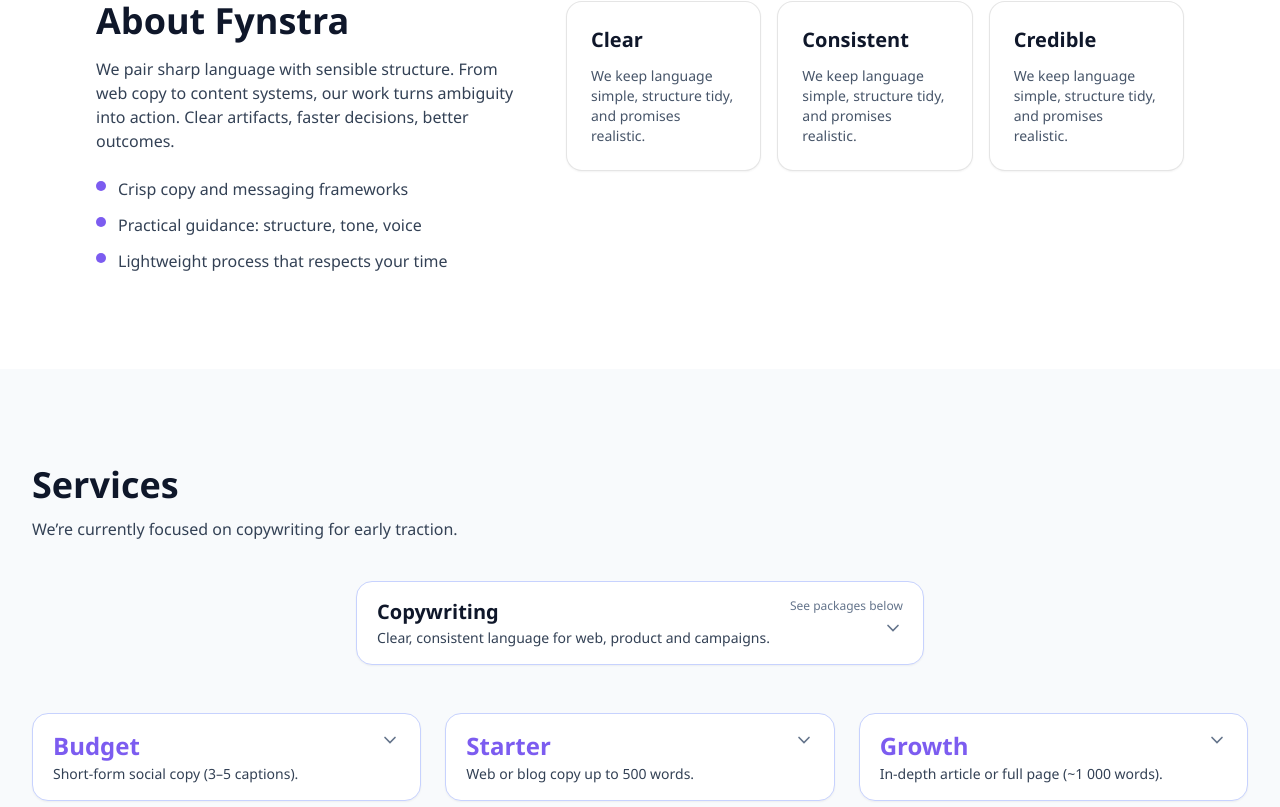
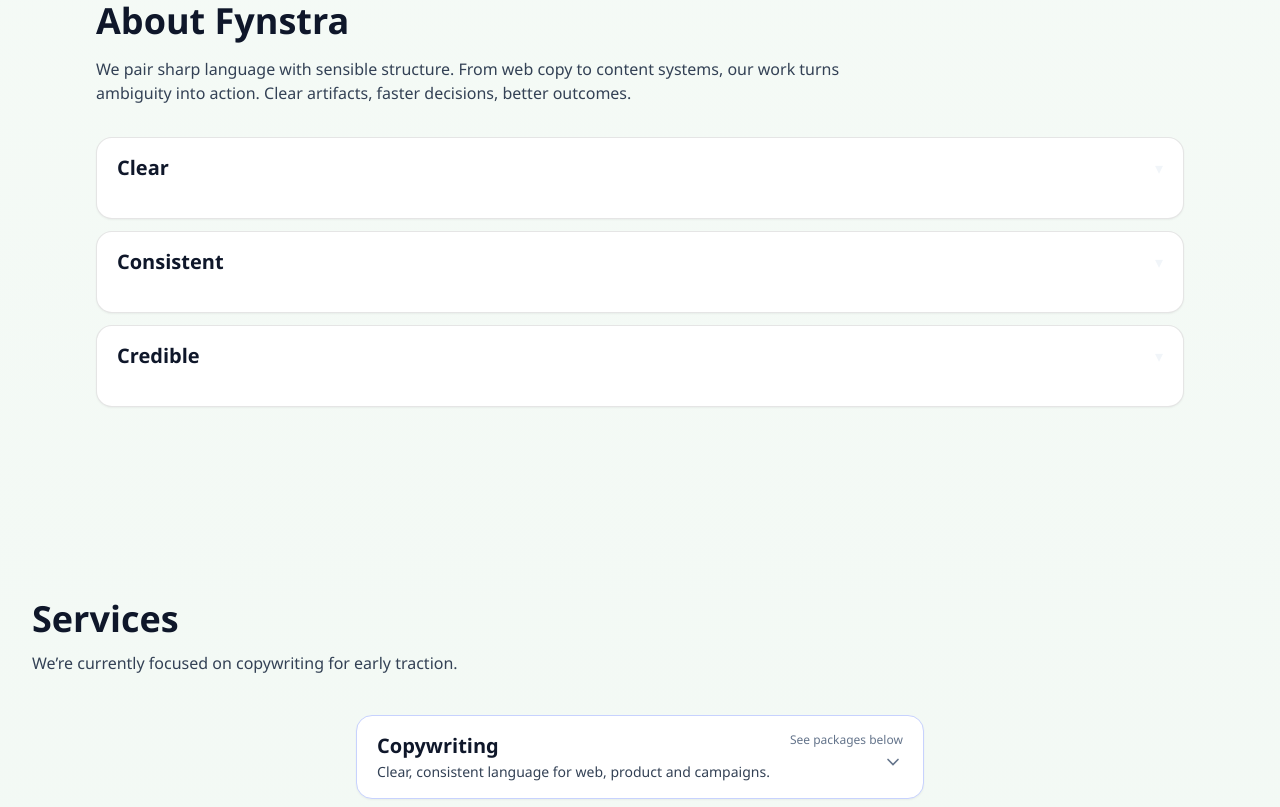
Before and after one commit to DavidGordonLang/fynstra-site, a React (Vite) app: page / in a window 1280 px wide. Shown: the part 933-1740 px from the top of the page. Built offline with nearby package versions, Linux system fonts and the light colour scheme.

Commit message:
Update App.tsx

```diff
--- a/src/App.tsx
+++ b/src/App.tsx
@@ -2,7 +2,12 @@
 
 /**
  * Fynstra — One-page marketing site (Copywriting-first)
- * Fix: Card collapse, dim fade-up, and blur fade-out start together.
+ * Updates:
+ * - Pale sage gradient background site-wide.
+ * - About: three linked dropdown rows; clicking any toggles all together.
+ * - Enquire buttons close overlay/cards first, then smooth-scroll to #contact.
+ * - Contact input text is fully dark; improved placeholders/caret.
+ * - Keeps your spotlight overlay + card grid behaviour/timing.
  */
 
 const brand = {
@@ -13,6 +18,8 @@
   ink: "#222222",
   subtext: "#555555",
   bg: "#FAFAFA",
+  sage1: "#F6FBF7", // pale sage
+  sage2: "#EEF6F1", // slightly deeper sage
 };
 
 const ANIM_MS = 420;
@@ -225,6 +232,95 @@
     return () => window.removeEventListener("scroll", onScroll);
   }, []);
 
+  /* ---------- Helpers ---------- */
+
+  const startCloseService = (idx: number) => {
+    setClosingService(idx);
+    setOpenService(null);
+    setTimeout(() => setClosingService(null), ANIM_MS);
+  };
+  const startClosePackage = (idx: number) => {
+    setClosingPackage(idx);
+    setOpenPackage(null);
+    setTimeout(() => setClosingPackage(null), ANIM_MS);
+  };
+
+  const closeAllWithOverlay = () => {
+    setOverlayPhase("closing");
+    if (openService !== null) startCloseService(openService);
+    if (openPackage !== null) startClosePackage(openPackage);
+    setTimeout(() => setOverlayPhase("idle"), ANIM_MS);
+  };
+
+  // Close + then smooth scroll to contact
+  const handleEnquireClick = () => {
+    // start close immediately
+    closeAllWithOverlay();
+    // allow state to flush, then scroll
+    requestAnimationFrame(() => {
+      const el = document.querySelector("#contact");
+      if (el) el.scrollIntoView({ behavior: "smooth", block: "start" });
+    });
+  };
+
+  /* ---------- Toggles ---------- */
+
+  const toggleService = (i: number | null) => {
+    if (i === null) {
+      if (openService !== null) closeAllWithOverlay();
+      return;
+    }
+    if (openPackage !== null) {
+      setClosingPackage(openPackage);
+      setTimeout(() => setClosingPackage(null), ANIM_MS);
+      setOpenPackage(null);
+    }
+    if (openService === null) {
+      setOverlayPhase("open");
+      setOpenService(i);
+    } else if (openService === i) {
+      closeAllWithOverlay();
+    } else {
+      const prev = openService;
+      setClosingService(prev);
+      setOpenService(null);
+      setTimeout(() => {
+        setClosingService(null);
+        setOpenService(i);
+      }, ANIM_MS);
+      if (overlayPhase === "idle") setOverlayPhase("open");
+    }
+  };
+
+  const togglePackage = (i: number | null) => {
+    if (i === null) {
+      if (openPackage !== null) closeAllWithOverlay();
+      return;
+    }
+    if (openService !== null) {
+      setClosingService(openService);
+      setTimeout(() => setClosingService(null), ANIM_MS);
+      setOpenService(null);
+    }
+    if (openPackage === null) {
+      setOverlayPhase("open");
+      setOpenPackage(i);
+    } else if (openPackage === i) {
+      closeAllWithOverlay();
+    } else {
+      const prev = openPackage;
+      setClosingPackage(prev);
+      setOpenPackage(null);
+      setTimeout(() => {
+        setClosingPackage(null);
+        setOpenPackage(i);
+      }, ANIM_MS);
+      if (overlayPhase === "idle") setOverlayPhase("open");
+    }
+  };
+
+  /* ---------- Data ---------- */
+
   // Services (copywriting only)
   const services: CardItem[] = [
     {
@@ -270,7 +366,9 @@
               </li>
             ))}
           </ul>
-          <a href="#contact" className="btn btn-pri">Enquire</a>
+          <button type="button" className="btn btn-pri" onClick={handleEnquireClick}>
+            Enquire
+          </button>
         </div>
       ),
     },
@@ -289,7 +387,9 @@
               </li>
             ))}
           </ul>
-          <a href="#contact" className="btn btn-pri">Enquire</a>
+          <button type="button" className="btn btn-pri" onClick={handleEnquireClick}>
+            Enquire
+          </button>
         </div>
       ),
     },
@@ -312,7 +412,9 @@
               </li>
             ))}
           </ul>
-          <a href="#contact" className="btn btn-pri">Enquire</a>
+          <button type="button" className="btn btn-pri" onClick={handleEnquireClick}>
+            Enquire
+          </button>
         </div>
       ),
     },
@@ -335,7 +437,9 @@
               </li>
             ))}
           </ul>
-          <a href="#contact" className="btn btn-pri">Enquire</a>
+          <button type="button" className="btn btn-pri" onClick={handleEnquireClick}>
+            Enquire
+          </button>
         </div>
       ),
     },
@@ -356,97 +460,22 @@
               )
             )}
           </ul>
-          <a href="#contact" className="btn btn-pri">Enquire</a>
+          <button type="button" className="btn btn-pri" onClick={handleEnquireClick}>
+            Enquire
+          </button>
         </div>
       ),
     },
   ];
 
-  /* ---------- Close helpers ---------- */
-
-  const startCloseService = (idx: number) => {
-    setClosingService(idx);
-    setOpenService(null);
-    // closing anim finishes after ANIM_MS
-    setTimeout(() => setClosingService(null), ANIM_MS);
-  };
-  const startClosePackage = (idx: number) => {
-    setClosingPackage(idx);
-    setOpenPackage(null);
-    setTimeout(() => setClosingPackage(null), ANIM_MS);
-  };
-
-  const closeAllWithOverlay = () => {
-    // Start overlay fade/blur-out NOW
-    setOverlayPhase("closing");
-    if (openService !== null) startCloseService(openService);
-    if (openPackage !== null) startClosePackage(openPackage);
-    // Unmount overlay after fade completes
-    setTimeout(() => setOverlayPhase("idle"), ANIM_MS);
-  };
-
-  /* ---------- Toggle handlers ---------- */
-
-  const toggleService = (i: number | null) => {
-    if (i === null) {
-      if (openService !== null) closeAllWithOverlay();
-      return;
-    }
-    // Switching from packages -> services: keep overlay 'open'
-    if (openPackage !== null) {
-      setClosingPackage(openPackage);
-      setTimeout(() => setClosingPackage(null), ANIM_MS);
-      setOpenPackage(null);
-    }
-    if (openService === null) {
-      setOverlayPhase("open");
-      setOpenService(i);
-    } else if (openService === i) {
-      closeAllWithOverlay();
-    } else {
-      // switch within services: keep overlay 'open'
-      const prev = openService;
-      setClosingService(prev);
-      setOpenService(null);
-      setTimeout(() => {
-        setClosingService(null);
-        setOpenService(i);
-      }, ANIM_MS);
-      if (overlayPhase === "idle") setOverlayPhase("open");
-    }
-  };
-
-  const togglePackage = (i: number | null) => {
-    if (i === null) {
-      if (openPackage !== null) closeAllWithOverlay();
-      return;
-    }
-    // Switching from services -> packages: keep overlay 'open'
-    if (openService !== null) {
-      setClosingService(openService);
-      setTimeout(() => setClosingService(null), ANIM_MS);
-      setOpenService(null);
-    }
-    if (openPackage === null) {
-      setOverlayPhase("open");
-      setOpenPackage(i);
-    } else if (openPackage === i) {
-      closeAllWithOverlay();
-    } else {
-      // switch within packages: keep overlay 'open'
-      const prev = openPackage;
-      setClosingPackage(prev);
-      setOpenPackage(null);
-      setTimeout(() => {
-        setClosingPackage(null);
-        setOpenPackage(i);
-      }, ANIM_MS);
-      if (overlayPhase === "idle") setOverlayPhase("open");
-    }
-  };
-
   return (
-    <div ref={containerRef} className="text-slate-100 bg-white selection:bg-indigo-200/60">
+    <div
+      ref={containerRef}
+      className="text-slate-100 selection:bg-indigo-200/60"
+      style={{
+        background: `linear-gradient(180deg, ${brand.sage1} 0%, ${brand.sage2} 100%)`,
+      }}
+    >
       {/* Global styles */}
       <style>{`
         :root {
@@ -471,6 +500,11 @@
         .btn-pri:hover { filter: brightness(.95); }
         .btn-ghost { border: 1px solid rgba(0,0,0,.1); color: #0f172a; background: transparent; }
         .btn-ghost:hover { background: rgba(0,0,0,.04); }
+
+        /* Collapsible used in About rows */
+        .collapsible { overflow: hidden; transition: max-height ${ANIM_MS}ms ${EASE}, opacity ${ANIM_MS}ms ${EASE}, transform ${ANIM_MS}ms ${EASE}; }
+        .collapsible--closed { max-height: 0; opacity: 0; transform: translateY(-4px); }
+        .collapsible--open { max-height: 320px; opacity: 1; transform: translateY(0); }
       `}</style>
 
       {/* HEADER */}
@@ -479,11 +513,11 @@
       {/* HERO */}
       <Hero logoSrc={logoSrc} fallbackLogo={fallbackLogo} bannerLeft={bannerLeft} bannerRight={bannerRight} />
 
-      {/* ABOUT */}
+      {/* ABOUT (linked dropdown rows) */}
       <About />
 
       {/* SERVICES + PACKAGES */}
-      <section id="services" className="py-16 sm:py-20 lg:py-24 bg-slate-50 relative">
+      <section id="services" className="py-16 sm:py-20 lg:py-24 relative">
         {/* Overlay (mounted whenever phase != idle). Opacity + blur animate in both directions. */}
         {overlayMounted && (
           <button
@@ -730,35 +764,63 @@
   );
 }
 
+/* ---------- ABOUT: linked dropdown rows ---------- */
 function About() {
+  const [open, setOpen] = useState(false); // one state for all three rows
+
+  const rows = [
+    {
+      title: "Clear",
+      body: "We keep language simple, structure tidy, and promises realistic.",
+    },
+    {
+      title: "Consistent",
+      body: "Voice, tone and message stay aligned across pages and channels.",
+    },
+    {
+      title: "Credible",
+      body: "Evidence-led copy that earns trust without overselling.",
+    },
+  ];
+
   return (
-    <section id="about" className="py-16 sm:py-20 lg:py-24 bg-white">
+    <section id="about" className="py-16 sm:py-20 lg:py-24">
       <div className="mx-auto max-w-6xl px-4 sm:px-6 lg:px-8">
-        <div className="grid lg:grid-cols-12 gap-6 sm:gap-10 items-start">
-          <div className="lg:col-span-5 reveal" data-reveal>
+        <div className="reveal" data-reveal>
           <h2 className="text-2xl sm:text-4xl font-semibold text-slate-900">About Fynstra</h2>
-            <p className="mt-3 sm:mt-4 text-slate-700">
+          <p className="mt-3 sm:mt-4 text-slate-700 max-w-3xl">
             We pair sharp language with sensible structure. From web copy to content systems, our work turns ambiguity
             into action. Clear artifacts, faster decisions, better outcomes.
           </p>
-            <ul className="mt-5 sm:mt-6 space-y-3 text-slate-700">
-              <li className="flex items-start gap-3"><span className="mt-1 h-2.5 w-2.5 rounded-full" style={{ background: brand.purple }}></span> Crisp copy and messaging frameworks</li>
-              <li className="flex items-start gap-3"><span className="mt-1 h-2.5 w-2.5 rounded-full" style={{ background: brand.purple }}></span> Practical guidance: structure, tone, voice</li>
-              <li className="flex items-start gap-3"><span className="mt-1 h-2.5 w-2.5 rounded-full" style={{ background: brand.purple }}></span> Lightweight process that respects your time</li>
-            </ul>
         </div>
-          <div className="lg:col-span-7 reveal" data-reveal>
-            <div className="grid sm:grid-cols-2 lg:grid-cols-3 gap-4">
-              {["Clear", "Consistent", "Credible"].map((k) => (
-                <div key={k} className="rounded-2xl border border-black/10 bg-white p-5 sm:p-6 shadow-sm">
-                  <div className="text-lg sm:text-xl font-semibold text-slate-900">{k}</div>
-                  <p className="mt-2 sm:mt-3 text-sm text-slate-600">
-                    We keep language simple, structure tidy, and promises realistic.
-                  </p>
+
+        {/* Three linked rows */}
+        <div className="mt-6 sm:mt-8 space-y-3">
+          {rows.map((r, i) => (
+            <div key={r.title} className="rounded-2xl border border-black/10 bg-white shadow-sm overflow-hidden">
+              <button
+                type="button"
+                className="w-full text-left px-5 py-4 flex items-center justify-between"
+                aria-expanded={open}
+                aria-controls={`about-panel-${i}`}
+                onClick={() => setOpen((v) => !v)}
+              >
+                <span className="text-lg sm:text-xl font-semibold text-slate-900">{r.title}</span>
+                <span
+                  className={`transition-transform ${open ? "rotate-180" : ""}`}
+                  style={{ transition: `transform ${ANIM_MS}ms ${EASE}` }}
+                >
+                  ▾
+                </span>
+              </button>
+              <div
+                id={`about-panel-${i}`}
+                className={`px-5 pb-5 collapsible ${open ? "collapsible--open" : "collapsible--closed"}`}
+              >
+                <p className="text-slate-700">{r.body}</p>
+              </div>
             </div>
           ))}
-            </div>
-          </div>
         </div>
       </div>
     </section>
@@ -767,7 +829,7 @@
 
 function Testimonials() {
   return (
-    <section id="testimonials" className="py-16 sm:py-20 lg:py-24 bg-white">
+    <section id="testimonials" className="py-16 sm:py-20 lg:py-24">
       <div className="mx-auto max-w-6xl px-4 sm:px-6 lg:px-8">
         <div className="reveal" data-reveal>
           <h2 className="text-2xl sm:text-4xl font-semibold text-slate-900">Kind words</h2>
@@ -794,7 +856,7 @@
 
 function Contact() {
   return (
-    <section id="contact" className="py-16 sm:py-20 lg:py-24 bg-slate-50">
+    <section id="contact" className="py-16 sm:py-20 lg:py-24">
       <div className="mx-auto max-w-6xl px-4 sm:px-6 lg:px-8">
         <div className="grid grid-cols-1 lg:grid-cols-2 gap-6 sm:gap-10 items-start">
           <div className="reveal" data-reveal>
@@ -817,7 +879,9 @@
                 <label className="block">
                   <span className="text-sm text-slate-600">Name</span>
                   <input
-                    className="mt-1 w-full rounded-xl border border-black/10 px-3 py-2 focus:outline-none focus:ring-2 focus:ring-indigo-300"
+                    className="mt-1 w-full rounded-xl border border-black/10 px-3 py-2
+                               bg-white text-slate-900 placeholder:text-slate-400 caret-indigo-500
+                               focus:outline-none focus:ring-2 focus:ring-indigo-300"
                     placeholder="Your name"
                   />
                 </label>
@@ -825,7 +889,9 @@
                   <span className="text-sm text-slate-600">Email</span>
                   <input
                     type="email"
-                    className="mt-1 w-full rounded-xl border border-black/10 px-3 py-2 focus:outline-none focus:ring-2 focus:ring-indigo-300"
+                    className="mt-1 w-full rounded-xl border border-black/10 px-3 py-2
+                               bg-white text-slate-900 placeholder:text-slate-400 caret-indigo-500
+                               focus:outline-none focus:ring-2 focus:ring-indigo-300"
                     placeholder="you@company.com"
                   />
                 </label>
@@ -833,7 +899,9 @@
                   <span className="text-sm text-slate-600">Project overview</span>
                   <textarea
                     rows={4}
-                    className="mt-1 w-full rounded-xl border border-black/10 px-3 py-2 focus:outline-none focus:ring-2 focus:ring-indigo-300"
+                    className="mt-1 w-full rounded-xl border border-black/10 px-3 py-2
+                               bg-white text-slate-900 placeholder:text-slate-400 caret-indigo-500
+                               focus:outline-none focus:ring-2 focus:ring-indigo-300"
                     placeholder="Goals, audience, deliverables, timeline"
                   />
                 </label>
```
Lines whose indentation alone changed are shown as unchanged.
